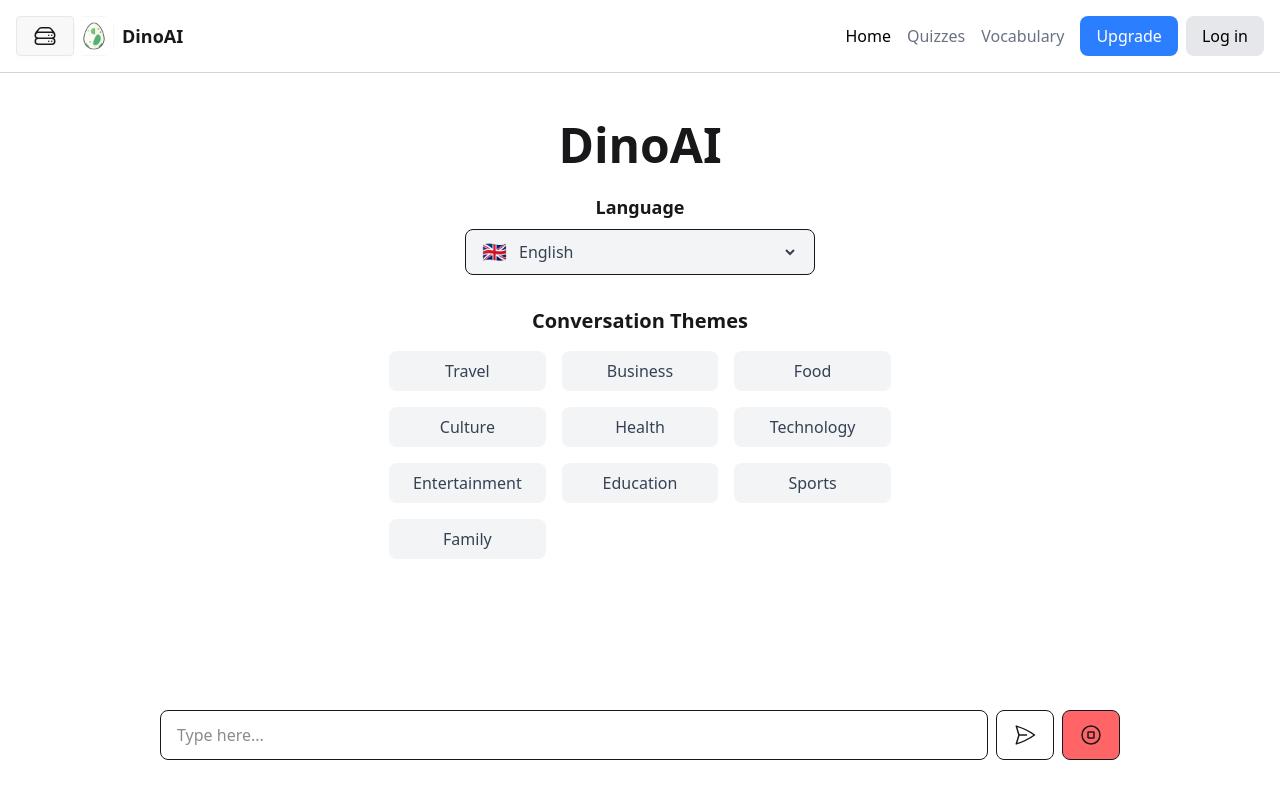
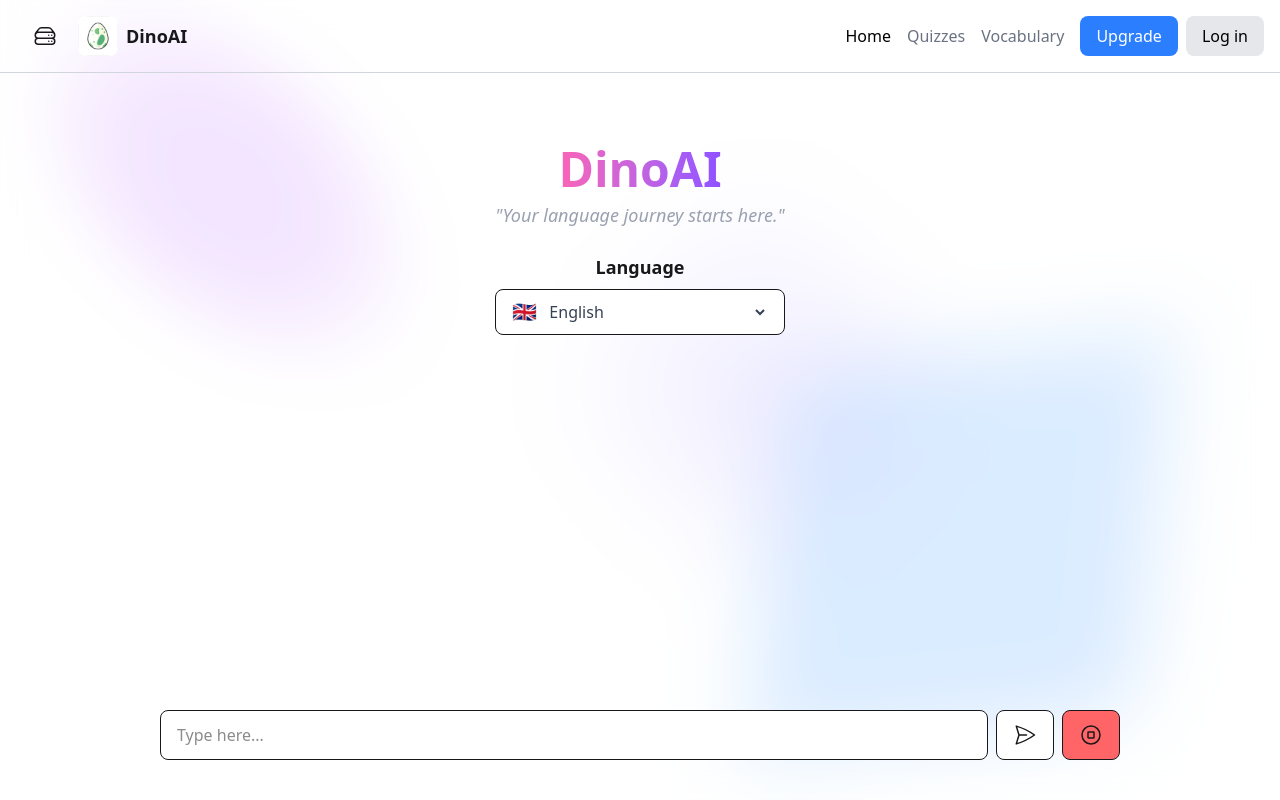
Before and after one commit to Capstone-Projects-2025-Spring/section-005-karlmorris-projects-dinoai-chat, a React (Vite) app in the folder frontend/: page / in a window 1280 px wide. Built offline with nearby package versions, Linux system fonts and the light colour scheme.

Commit message:
fixed overall outlook, bugs, and UI

```diff
--- a/frontend/src/App.jsx
+++ b/frontend/src/App.jsx
@@ -1,17 +1,26 @@
-import { BrowserRouter as Router } from "react-router-dom";
+import {BrowserRouter as Router, useLocation} from "react-router-dom";
 import AppRoutes from "./AppRoutes";
 import Header from './layouts/Header';
 import Sidebar from "./layouts/SideBar";
+import GlassBackground from "./components/GlassBackground";
 
 function App() {
+
+  const location = useLocation();
+
+  let hideNavbar = false;
+  if(location.pathname === '/login' || location.pathname === '/signup') {
+    hideNavbar = true;
+  }
+
   return (
-    <Router>
+      <GlassBackground>
           <div className="drawer min-h-screen">
 
             <input id="my-drawer" type="checkbox" className="drawer-toggle" />
 
             <div className="drawer-content">
-          <Header />
+              {!hideNavbar && <Header />}
               <main>
                 <AppRoutes />
               </main>
@@ -20,7 +29,7 @@
             <Sidebar />
 
           </div>
-    </Router>
+      </GlassBackground>
   );
 }
 
--- a/frontend/src/AppRoutes.jsx
+++ b/frontend/src/AppRoutes.jsx
@@ -2,12 +2,14 @@
 import Home from './pages/Home';
 import Login from './pages/Login';
 import Signup from './pages/Signup';
+
 export default function AppRoutes() {
+
     return (
         <Routes>
             <Route path="/" element={<Home />} />
             <Route path="/login" element={<Login />} />
-            <Route path="/Signup" element={<Signup />} />
+            <Route path="/signup" element={<Signup />} />
             <Route path="/chat/:sessionId" element={<Home />} />
 
         </Routes>
--- /dev/null
+++ b/frontend/src/components/GlassBackground.jsx
@@ -0,0 +1,17 @@
+export default function GlassBackground({ children }) {
+    return (
+        <div className="relative w-full min-h-screen overflow-hidden bg-transparent">
+
+            <div className="absolute skew-12 top-10 left-20 w-72 h-72 bg-purple-400/20 rounded-full blur-2xl"></div>
+            <div className="absolute -skew-6 bottom-16 right-32 w-96 h-96 bg-blue-400/30 rounded-3xl blur-2xl animate-pulse"></div>
+            <div className="absolute top-1/3 left-1/2 w-60 h-60 bg-violet-300/20 rotate-45 rounded-xl blur-3xl"></div>
+
+            <div className="absolute inset-0 backdrop-blur-md bg-white/5" />
+
+            <div className="relative z-10">
+                {children}
+            </div>
+
+        </div>
+    );
+}
--- a/frontend/src/components/LanguageSelector.jsx
+++ b/frontend/src/components/LanguageSelector.jsx
@@ -21,7 +21,7 @@
     };
 
     return (
-        <div className="mt-2 flex items-center space-x-2 border rounded-lg px-4 py-2 bg-gray-100 w-full max-w-[250px] md:max-w-[300px] lg:max-w-[350px]">
+        <div className="mt-2 flex items-center space-x-2 border rounded-lg px-4 py-2 bg-white w-full max-w-[250px] md:max-w-[300px] lg:max-w-[350px]">
             <span className="text-lg md:text-xl">
                 {languageList.find((lang) => lang.language === selectedLanguage)?.flag || "🌍"}
             </span>
--- a/frontend/src/components/PageBackground.jsx
+++ b/frontend/src/components/PageBackground.jsx
@@ -1,22 +1,18 @@
-export default function PageBackground({
-  backgroundImage,
-  children,
-  overlayOpacity = 50
-}) {
+export default function PageBackground({ backgroundImage, children }) {
     return (
-    <div className="relative min-h-screen bg-gray-100 flex items-center justify-center">
-      {/* Background Image with Overlay */}
+        <div className="relative min-h-screen flex items-center justify-center">
+            {/* Background Image + Overlay */}
+            <div className="absolute top-0 left-0 w-full h-full z-0">
                 <div
-        className="absolute top-0 left-0 w-full h-full bg-cover bg-center"
+                    className="w-full h-full bg-cover bg-center"
                     style={{
                         backgroundImage: `url(${backgroundImage})`,
                     }}
-      >
-        {/* Overlay */}
-        <div className={`absolute inset-0 bg-gray-900 opacity-${overlayOpacity}`}></div>
+                />
+                <div className="absolute inset-0 bg-gray-900 opacity-60" />
             </div>
 
-      {/* Content (Above Background) */}
+            {/* Content */}
             <div className="relative z-10">
                 {children}
             </div>
--- a/frontend/src/components/ToolTip.jsx
+++ b/frontend/src/components/ToolTip.jsx
@@ -1,4 +1,4 @@
-export default function ToolTip({ text, position = "right", children }) {
+export default function ToolTip({ text, position, children }) {
     return (
         <div className={`tooltip tooltip-${position}`}>
             <div className="tooltip-content">
--- a/frontend/src/layouts/Header.jsx
+++ b/frontend/src/layouts/Header.jsx
@@ -11,7 +11,7 @@
 
             <div className="flex-shrink-0 flex">
                 <ToolTip text="Open Conversation History" position="right">
-                    <label htmlFor="my-drawer" className="drawer-button btn">
+                    <label htmlFor="my-drawer" className="drawer-button btn btn-ghost">
                         <svg
                             xmlns="http://www.w3.org/2000/svg"
                             fill="none"
@@ -29,7 +29,7 @@
                     </label>
                 </ToolTip>
                 <NavLink
-                className="flex items-center space-x-2"
+                className="flex items-center space-x-2 ml-1"
                 key='home'
                 to='/'>
                     <img src={Logo} alt="DinoAI Logo" className="w-10 h-10" />
--- a/frontend/src/main.jsx
+++ b/frontend/src/main.jsx
@@ -1,10 +1,13 @@
 import { StrictMode } from 'react'
 import { createRoot } from 'react-dom/client'
+import { BrowserRouter as Router } from "react-router-dom";
 import App from './App.jsx'
 import './styles/index.css'
 
 createRoot(document.getElementById('root')).render(
   <StrictMode>
-    <App />
+      <Router>
+          <App />
+      </Router>
   </StrictMode>,
 )
--- a/frontend/src/pages/Home.jsx
+++ b/frontend/src/pages/Home.jsx
@@ -54,29 +54,31 @@
         };
 
     return (
-        <div className="bg-white flex-1 flex flex-col items-center justify-center py-8 md:py-6 px-8 md:px-12 mb-6">
+        <div className="flex-1 flex flex-col items-center justify-center py-8 md:py-6 px-8 md:px-12 mb-6">
             {!isChatStarted && (
-                <>
-                    <h1 className="text-5xl font-bold mt-2 md:mt-6">DinoAI</h1>
+                <div className="min-h-auto flex flex-col items-center justify-center py-12">
+                    <h1 className="text-5xl font-bold bg-gradient-to-r from-pink-400 to-violet-500 bg-clip-text text-transparent">
+                        DinoAI
+                    </h1>
 
-                    {/* Language Selector */}
-                    <h2 className="text-lg font-semibold mt-4 md:mt-6">Language</h2>
+                    <p className="text-gray-400 mt-2 text-base md:text-lg italic">
+                        "Your language journey starts here."
+                    </p>
+
+                    <h2 className="text-lg font-semibold mt-6">Language</h2>
                     <LanguageSelector onLanguageChange={setLanguage}/>
-
-                    {/* Conversation Themes */}
-                    <ConversationThemes types={types} />
-                </>
+                </div>
             )}
 
             {isChatStarted && (
                 <div className="w-full max-w-4xl mt-6 mb-24 items-center">
-                    <ChatWindow messages={messages} />
+                    <ChatWindow messages={messages}/>
                 </div>
             )}
 
             {/* Chat Input */}
             <div className="bottom-10 left-1/2 transform -translate-x-1/2 fixed w-3/4">
-                <ChatInput onInputSubmit={handleInputSubmit} />
+            <ChatInput onInputSubmit={handleInputSubmit} />
             </div>
         </div>
     );
--- a/frontend/src/pages/Login.jsx
+++ b/frontend/src/pages/Login.jsx
@@ -78,10 +78,17 @@
   };
 
   const footerContent = (
-    <Link to="/Signup" className="text-gray-500 hover:underline">
+      <div className="flex flex-col">
+        <Link to="/" className="text-gray-500 hover:underline">
+          Home Page
+        </Link>
+        <Link to="/signup" className="text-gray-500 hover:underline">
           Or sign up
         </Link>
+      </div>
   );
+
+  console.log("loginBg path:", loginBg);
 
   return (
         <PageBackground backgroundImage={loginBg}>
```
Lines whose indentation alone changed are shown as unchanged.
